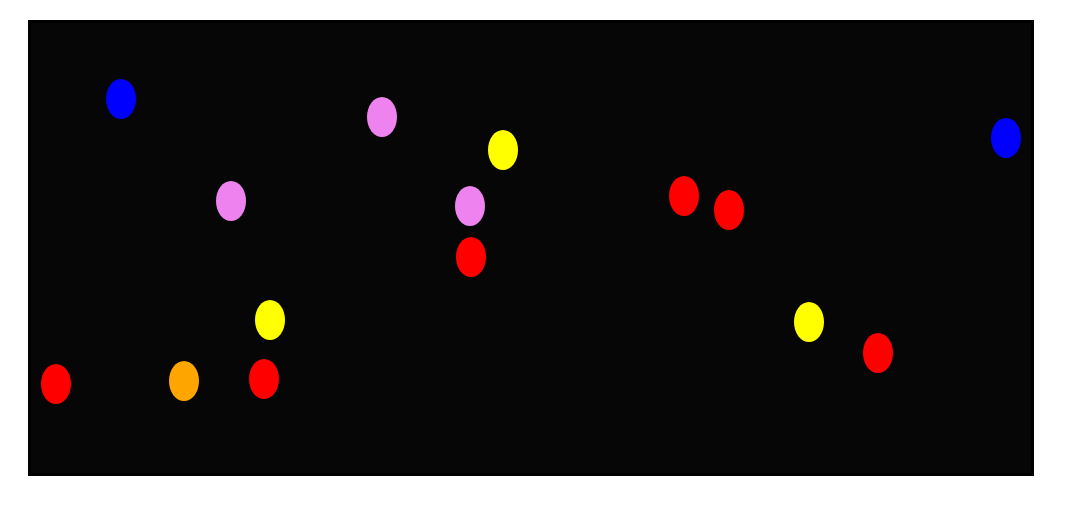
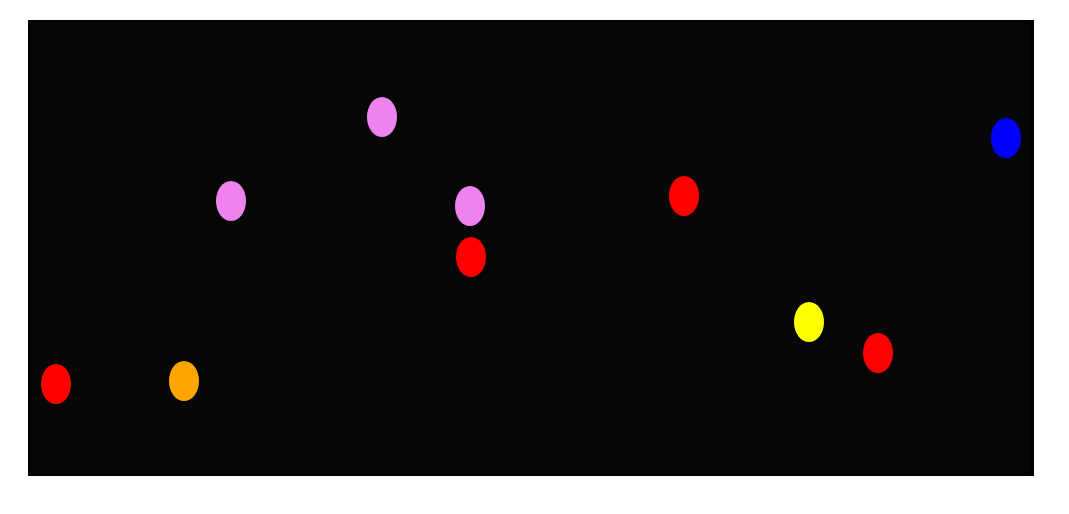
Before and after one commit to ArthiMCA23/random-moving-ball, a plain HTML site: page index.html in a window 1280 px wide. Shown: the whole page, without its empty margins (0-1069 px from the left). Drawn offline with Linux system fonts and the light colour scheme.

Commit message:
Update index.html

```diff
--- a/index.html
+++ b/index.html
@@ -84,7 +84,7 @@
              update();
         }
 
-        create(15);
+        create(10);
     </script>
 </body>
 </html>
```
